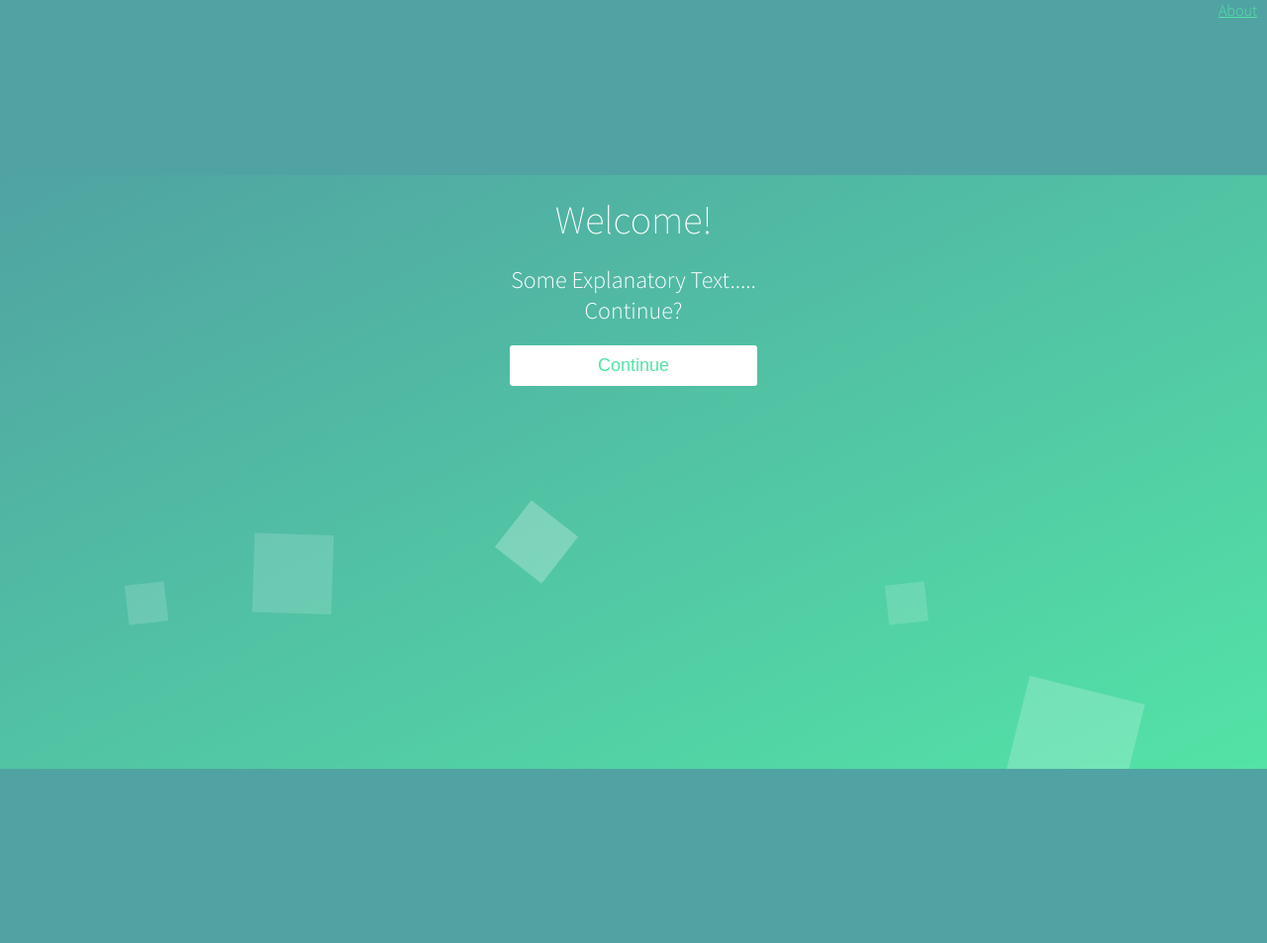
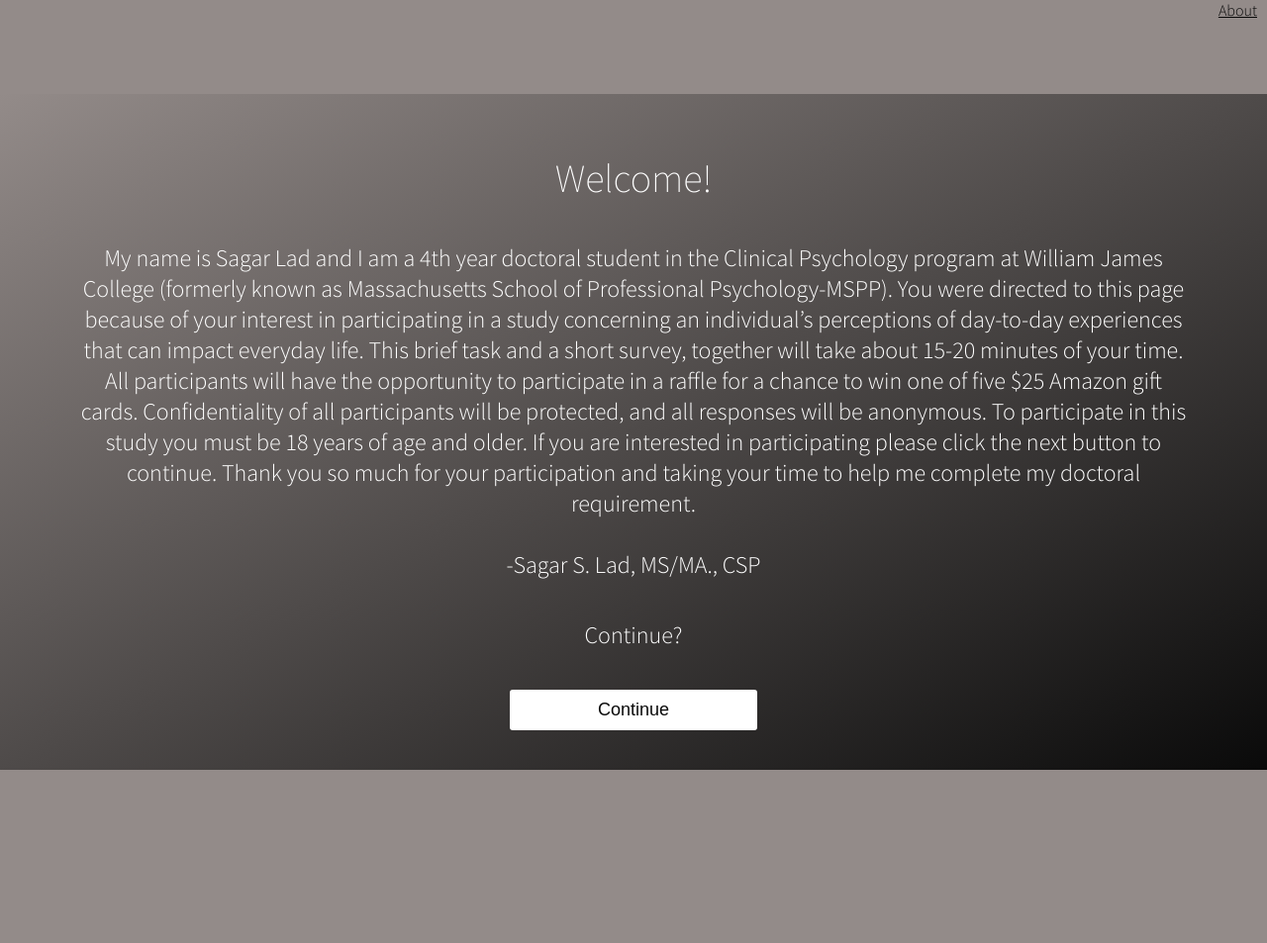
Before and after one commit to sagarpsych/project, a Node server app: page / in a window 1280 px wide. Shown: the whole page at 99% size. Run offline with Node 20, Linux system fonts and the light colour scheme; some libraries are stand-ins or nearby versions.

Commit message:
Fixing changes from Sagar
Change color scheme
Update all forms
Rework survey to radio buttons

```diff
--- a/public/css/style.css
+++ b/public/css/style.css
@@ -9,7 +9,7 @@ body {
   font-family: 'Source Sans Pro', sans-serif;
   color: white;
   font-weight: 300;
-  background: #50a3a2;
+  background: #938B89;
 }
 body ::-webkit-input-placeholder {
   /* WebKit browsers */
@@ -45,15 +45,8 @@ div {
   display: block;
 }
 a {
-  color: #53e3a6;
+  color: #0A0A0A;
   padding: 0px 10px;
-}
-.navigation {
-  width: 100%;
-  height: 60px;
-  position: absolute;
-  bottom: 10px;
-  left:0px;
 }
 .navbutton {
   background-color: Transparent;
@@ -71,15 +64,13 @@ a {
   background-color: Transparent;
 }
 .wrapper {
-  background: #50a3a2;
-  background: -webkit-linear-gradient(top left, #50a3a2 0%, #53e3a6 100%);
-  background: linear-gradient(to bottom right, #50a3a2 0%, #53e3a6 100%);
+  background: #938B89;
+  background: -webkit-linear-gradient(top left, #938B89 0%, #0A0A0A 100%);
+  background: linear-gradient(to bottom right, #938B89 0%, #0A0A0A 100%);
   position: absolute;
-  top: 50%;
+  top: 10%;
   left: 0;
   width: 100%;
-  height: 600px;
-  margin-top: -300px;
   overflow: hidden;
 }
 .wrapper.form-success .container h1 {
@@ -90,7 +81,6 @@ a {
   max-width: 1200px;
   margin: 0 auto;
   padding: 20px 0;
-  height: 600px;
   text-align: center;
   display: table;
   width: 100%;
@@ -104,6 +94,12 @@ a {
   -webkit-transition-timing-function: ease-in-put;
           transition-timing-function: ease-in-put;
   font-weight: 200;
+}
+h1 {
+  margin:40px;
+}
+h2 {
+  margin:40px;
 }
 form {
   padding: 20px 0;
@@ -170,7 +169,7 @@ button, .rectangle {
   background-color: white;
   border: 0;
   padding: 10px 15px;
-  color: #53e3a6;
+  color: #0A0A0A;
   border-radius: 3px;
   width: 250px;
   cursor: pointer;
@@ -186,96 +185,6 @@ button:disabled{
 }
 .shaded{
   background-color: #dfe6ec;
-}
-.bg-bubbles {
-  position: static;
-  top: 0;
-  left: 0;
-  width: 100%;
-  height: 100%;
-  z-index: 1;
-}
-.bg-bubbles li {
-  position: absolute;
-  list-style: none;
-  display: block;
-  width: 40px;
-  height: 40px;
-  background-color: rgba(255, 255, 255, 0.15);
-  bottom: -160px;
-  -webkit-animation: square 25s infinite;
-  animation: square 25s infinite;
-  -webkit-transition-timing-function: linear;
-  transition-timing-function: linear;
-}
-.bg-bubbles li:nth-child(1) {
-  left: 10%;
-}
-.bg-bubbles li:nth-child(2) {
-  left: 20%;
-  width: 80px;
-  height: 80px;
-  -webkit-animation-delay: 2s;
-          animation-delay: 2s;
-  -webkit-animation-duration: 17s;
-          animation-duration: 17s;
-}
-.bg-bubbles li:nth-child(3) {
-  left: 25%;
-  -webkit-animation-delay: 4s;
-          animation-delay: 4s;
-}
-.bg-bubbles li:nth-child(4) {
-  left: 40%;
-  width: 60px;
-  height: 60px;
-  -webkit-animation-duration: 22s;
-          animation-duration: 22s;
-  background-color: rgba(255, 255, 255, 0.25);
-}
-.bg-bubbles li:nth-child(5) {
-  left: 70%;
-}
-.bg-bubbles li:nth-child(6) {
-  left: 80%;
-  width: 120px;
-  height: 120px;
-  -webkit-animation-delay: 3s;
-          animation-delay: 3s;
-  background-color: rgba(255, 255, 255, 0.2);
-}
-.bg-bubbles li:nth-child(7) {
-  left: 32%;
-  width: 160px;
-  height: 160px;
-  -webkit-animation-delay: 7s;
-          animation-delay: 7s;
-}
-.bg-bubbles li:nth-child(8) {
-  left: 55%;
-  width: 20px;
-  height: 20px;
-  -webkit-animation-delay: 15s;
-          animation-delay: 15s;
-  -webkit-animation-duration: 40s;
-          animation-duration: 40s;
-}
-.bg-bubbles li:nth-child(9) {
-  left: 25%;
-  width: 10px;
-  height: 10px;
-  -webkit-animation-delay: 2s;
-          animation-delay: 2s;
-  -webkit-animation-duration: 40s;
-          animation-duration: 40s;
-  background-color: rgba(255, 255, 255, 0.3);
-}
-.bg-bubbles li:nth-child(10) {
-  left: 90%;
-  width: 160px;
-  height: 160px;
-  -webkit-animation-delay: 11s;
-          animation-delay: 11s;
 }
 @-webkit-keyframes square {
   0% {
--- a/public/index.html
+++ b/public/index.html
@@ -15,18 +15,15 @@
 		<!-- Welcome screen after login -->
 		<div style="display: block;" id="info" class>
 			<h1 id="item-h1">Welcome!</h1>
-			<br>
-			<h2> Some Explanatory Text.....</h2>
-			<h2> Continue? </h2> <br>
+			<h2>My name is Sagar Lad and I am a 4th year doctoral student in the Clinical Psychology program at William James College (formerly known as Massachusetts School of Professional Psychology-MSPP). You were directed to this page because of your interest in participating in a study concerning an individual’s perceptions of day-to-day experiences that can impact everyday life. This brief task and a short survey, together will take about 15-20 minutes of your time. All participants will have the opportunity to participate in a raffle for a chance to win one of five $25 Amazon gift cards. Confidentiality of all participants will be protected, and all responses will be anonymous. To participate in this study you must be 18 years of age and older. If you are interested in participating please click the next button to continue. Thank you so much for your participation and taking your time to help me complete my doctoral requirement.<br><br>-Sagar S. Lad, MS/MA., CSP</h2>
+			<h2> Continue? </h2>
 			<button type="submit" id="cont-button">Continue</button>
 		</div>
 
 		<!-- Consent-->
 		<div style="display: none;" id="consent" class>
 			<h1>Statement of Consent</h1>
-			<br>
-			<br>
-			<div style="display:block; overflow-y:scroll; height:250px; padding: 20px;color:black; background-color:white">
+			<div style="display:block; overflow-y:scroll; height:450px; margin: 20px; padding: 20px;color:black; background-color:white">
 				<br>
 				<hr>
 				<p align="left">
@@ -73,7 +70,7 @@
 			</div>
 			<br>
 			<br>
-			<h2>
+			<h2 style="margin:20px">
 			By selecting “I agree” below you are indicating that you are at least 18 years of age; you have read this consent form or have had it read to you; your questions have been answered to your satisfaction and you voluntarily agree to participate in this research study. Please print a copy of this page for your records.
 		</h2>
 		<br>
@@ -86,31 +83,36 @@
 		<!-- Information input -->
 		<div style="display: none;" id="userInput" class>
 			<h1 id="item-h1">First, tell us about yourself</h1>
-			<br>
-			<h2> We need some information about you</h2>
-			<form class="form" action="javascript:void(0);" style="top:20px">
-				<table style="display:initial">
+			<form class="form" action="javascript:void(0);" style="width:60%; margin: 0 auto;">
+				<table style="display:initial;" cellpadding="10" cellspacing="10">
 					<tr>
 						<td><label for="age">Age</label></td>
-						<td><input id="age" style="float: right;" type="number" min = "0" max = "120" step="1" required></td>
+						<td>
+							<select id="age" required>
+								<option value=""html>Not Selected</option>
+							</select>
+						</td>
 					</tr>
 					<tr>
 						<td><label for="yearEdu">Years of Education</label></td>
-						<td><input id="yearEdu" style="float: right;" type="number" min = "0" max = "50" step="1" required></td>
+						<td>
+							<select id="yearEdu" required>
+								<option value="">Not Selected</option>
+							</select>
+						</td>
 					</tr>
 					<tr>
 						<td><label for="edu">Highest Education</label></td>
 						<td>
 							<select id="edu" required>
-								<option>Not Selected</option>
-								<option>Preschool</option>
+								<option value="">Not Selected</option>
 								<option>Elementary</option>
 								<option>Middle School</option>
 								<option>High School</option>
 								<option>Associates</option>
 								<option>Bachelors</option>
 								<option>Masters</option>
-								<option>Doctoral</option>
+								<option>Doctoral (i.e., MD, JD, PsyD, PhD etc.)</option>
 							</select>
 						</td>
 					</tr>
@@ -118,7 +120,7 @@
 						<td><label for="race">Race</label></td>
 						<td>
 							<select id="race" required>
-								<option>Not Selected</option>
+								<option value="">Not Selected</option>
 								<option>Caucasion</option>
 								<option>Black/African American</option>
 								<option>Native American</option>
@@ -132,7 +134,7 @@
 						<td><label for="gen">Gender</label></td>
 						<td>
 							<select id="gender" required>
-								<option>Not Selected</option>
+								<option value="">Not Selected</option>
 								<option>Female</option>
 								<option>Male</option>
 								<option>Transgender</option>
@@ -141,20 +143,21 @@
 						</td>
 					</tr>
 					<tr>
-						<td><label for="diagnosis">Are you currently diagnosed for any mental health issues (e.g., schizophrenia, major depression, bipolar disorder, dementia)?</label></td>
+						<td><label for="diagnosis" style="width:100px">Have you been formally diagnosed with any mental health issues?</label></td>
 						<td>
-							<input type="radio" id="diagnosis" value="yes" required><p>Yes</p>
-							<input type="radio" id="diagnosis" value="no"><p>No</p>
+							<input type="radio" name="diagnosis" value="yes" required><p>Yes</p>
+							<input type="radio" name="diagnosis" value="no"><p>No</p>
 						</td>
 					</tr>
 					<tr>
 						<td><label for="medicine">Are you currently prescribed any medication for mental or physical health? </label></td>
 						<td>
-							<input type="radio" id="medicine" value="yes" required><p>Yes</p>
-							<input type="radio" id="medicine" value="no"><p>No</p>
+							<input type="radio" name="medicine" value="yes" required><p>Yes</p>
+							<input type="radio" name="medicine" value="no"><p>No</p>
 						</td>
 					</tr>
 				</table>
+				<br><br>
 				<button id="start-button">Continue</button>
 			</form>
 		</div>
@@ -168,23 +171,26 @@
 
 		<!-- Task Circle-->
 		<div style="display: none;" id="reference">
-			<h1 id="refInfo">For the first part of the task, you will be asked to concentrate on a image (circle) which will appear on the screen. This will be the standard duration that you will use for the rest of the task. You will be shown this circle twice.</h1>
+			<h1 id="refInfo">For the first part of the task, you will be asked to concentrate on an image (circle) that will appear on the screen. The image will be visible for a standard duration that will be used for the rest of the tasks. You will be shown this reference circle twice.</h1>
 			<br>
-			<button id="refStart" type="submit">Start</button>
+			<button id="refStart" type="submit">Show Reference Image</button>
 			<svg id="circleRef" style="display:none" height="300" width="100%">
-				<circle cx="50%" cy="50%" r="100" stroke="white" fill="aquamarine" />
+				<circle cx="50%" cy="50%" r="100" stroke="white" fill="white" />
 			</svg>
-			<button style ="display:none;" id="refRepeat" type="submit">Replay Reference</button>
-			<h1 id="preTask" style ="display:none;">For this next part you will be shown random circles with varying or similar lengths of time. After you see the image disappear, you will directed to another screen will asked to respond “YES” if the stimulus is equal to the standard duration or “NO” if the stimulus is not equal to the standard duration.</h1>
+			<button style ="display:none;" id="refRepeat" type="submit">Replay Reference Image</button>
+			<h1 id="preTask" style ="display:none;">For this next part, you will be shown the same image of a circle but for varying or similar lengths of time. After you see the image disappear, you will be asked if the image was shown for the standard duration established during the reference.  Please respond “YES” if the stimulus was equal to the standard duration or “NO” if the stimulus was not equal to the standard duration.</h1>
 			<br>
 			<button style ="display:none;" id="refDone" type="submit">Continue</button>
 		</div>
 		<!-- Task Circle-->
 		<div style="display: none;" id="task">
 			<br>
-			<button style="display:none;" id="taskStart" type="submit">Start</button>
+			<div style="display:none;" id="taskStart" class="circleForm">
+				<h2>Press the button when you are ready to move on</h2>
+				<button id="taskStartButton" type="submit">Start</button>
+			</div>
 			<svg id="circleTask" style="display:none" height="300" width="100%">
-				<circle cx="50%" cy="50%" r="100" stroke="white" fill="aquamarine" />
+				<circle cx="50%" cy="50%" r="100" stroke="white" fill="white" />
 			</svg>
 			<div style ="display:none;" id="circleForm" class="circleForm">
 				<h2 for="circleTime">Was the stimulus is equal to the standard duration?</h2>
@@ -196,51 +202,112 @@
 		<!-- Post questionaire  -->
 		<div style="display: none;" id="postQuest" class>
 			<h2 id="item-h1">You have completed the cognitive task. You will now be directed to answer some general questions.</h2>
-			<br>
-			<p> Instructions: For each of the statements, indicate what YOU think as spontaneously and honestly as possible. <br>Responses are given on a five-point scale: 1=Totally Agree, 2= Agree, 3=Do not know, 4=Disagree, and 5= Totally Disagree.</p>
-			<form class="form" action="javascript:void(0);" style="top:20px">
-				<table style="display:initial">
+			<p> Instructions: For each of the statements, indicate what YOU think as spontaneously and honestly as possible.</p>
+			<form class="form" action="javascript:void(0);">
+				<table style="display:initial" cellpadding="10" cellspacing="10" >
+					<tr>
+						<td></td>
+						<td width=6%>Totally Agree</td>
+						<td width=6%>Agree</td>
+						<td width=6%>Do Not Know</td>
+						<td width=6%>Disagree</td>
+						<td width=6%>Totally Disagree</td>
+					</tr>
 					<tr>
 						<td><label for="s1">Being able to organize my activities in time is important for me</label></td>
-						<td><input required id="s1" style="float: right;" type="number" min = "0" max = "5" step="1"></td>
-
+						<td><input type="radio" name="s1" value="1" required></td>
+.						<td><input type="radio" name="s1" value="2"></td>
+						<td><input type="radio" name="s1" value="3"></td>
+						<td><input type="radio" name="s1" value="4"></td>
+						<td><input type="radio" name="s1" value="5"></td>
+					</tr>
+					<tr>
 						<td><label for="s2">The more I focus attention on time, the quicker time passes.</label></td>
-						<td><input required id="s2" style="float: right;" type="number" min = "0" max = "5" step="1"></td>
+						<td><input type="radio" name="s2" value="1" required></td>
+.						<td><input type="radio" name="s2" value="2"</td>
+						<td><input type="radio" name="s2" value="3"></td>
+						<td><input type="radio" name="s2" value="4"></td>
+						<td><input type="radio" name="s2" value="5"></td>
 					</tr>
 					<tr>
 						<td><label for="s3">The more that I am fascinated by what I am doing, the more slowly time passes.</label></td>
-						<td><input required id="s3" style="float: right;" type="number" min = "0" max = "5" step="1"></td>
-
+						<td><input type="radio" name="s3" value="1" required></td>
+						<td><input type="radio" name="s3" value="2"></td>
+						<td><input type="radio" name="s3" value="3"></td>
+						<td><input type="radio" name="s3" value="4"></td>
+						<td><input type="radio" name="s3" value="5"></td>
+					</tr>
+					<tr>
 						<td><label for="s4">When I am bored, I feel time passes more slowly.</label></td>
-						<td><input required id="s4" style="float: right;" type="number" min = "0" max = "5" step="1"></td>
+						<td><input type="radio" name="s4" value="1" required></td>
+.						<td><input type="radio" name="s4" value="2"></td>
+						<td><input type="radio" name="s4" value="3"></td>
+						<td><input type="radio" name="s4" value="4"></td>
+						<td><input type="radio" name="s4" value="5"></td>
 					</tr>
 					<tr>
 						<td><label for="s5">When I am waiting, I feel time pass slowly.</label></td>
-						<td><input required id="s5" style="float: right;" type="number" min = "0" max = "5" step="1"></td>
-
+						<td><input type="radio" name="s5" value="1" required></td>
+.						<td><input type="radio" name="s5" value="2"></td>
+						<td><input type="radio" name="s5" value="3"></td>
+						<td><input type="radio" name="s5" value="4"></td>
+						<td><input type="radio" name="s5" value="5"></td>
+					</tr>
+					<tr>
 						<td><label for="s6">When I am happy, I feel time passes more quickly.</label></td>
-						<td><input required id="s6" style="float: right;" type="number" min = "0" max = "5" step="1"></td>
+						<td><input type="radio" name="s6" value="1" required></td>
+.						<td><input type="radio" name="s6" value="2"></td>
+						<td><input type="radio" name="s6" value="3"></td>
+						<td><input type="radio" name="s6" value="4"></td>
+						<td><input type="radio" name="s6" value="5"></td>
 					</tr>
 					<tr>
 						<td><label for="s7">When I am sad, I feel that I have slowed down.</label></td>
-						<td><input required id="s7" style="float: right;" type="number" min = "0" max = "5" step="1"></td>
-
+						<td><input type="radio" name="s7" value="1" required></td>
+.						<td><input type="radio" name="s7" value="2"></td>
+						<td><input type="radio" name="s7" value="3"></td>
+						<td><input type="radio" name="s7" value="4"></td>
+						<td><input type="radio" name="s7" value="5"></td>
+					</tr>
+					<tr>
 						<td><label for="s8">When I am sad, I feel time passes more quickly.</label></td>
-						<td><input required id="s8" style="float: right;" type="number" min = "0" max = "5" step="1"></td>
+						<td><input type="radio" name="s8" value="1" required></td>
+.						<td><input type="radio" name="s8" value="2"></td>
+						<td><input type="radio" name="s8" value="3"></td>
+						<td><input type="radio" name="s8" value="4"></td>
+						<td><input type="radio" name="s8" value="5"></td>
 					</tr>
 					<tr>
 						<td><label for="s9">When I am doing a pleasant activity, I feel time passes more quickly.</label></td>
-						<td><input required id="s9" style="float: right;" type="number" min = "0" max = "5" step="1"></td>
-
+						<td><input type="radio" name="s9" value="1" required></td>
+.						<td><input type="radio" name="s9" value="2"></td>
+						<td><input type="radio" name="s9" value="3"></td>
+						<td><input type="radio" name="s9" value="4"></td>
+						<td><input type="radio" name="s9" value="5"></td>
+					</tr>
+					<tr>
 						<td><label for="s10">In the presence of joyful person, I feel time passes more quickly.</label></td>
-						<td><input required id="s10" style="float: right;" type="number" min = "0" max = "5" step="1"></td>
+						<td><input type="radio" name="s10" value="1" required></td>
+.						<td><input type="radio" name="s10" value="2"></td>
+						<td><input type="radio" name="s10" value="3"></td>
+						<td><input type="radio" name="s10" value="4"></td>
+						<td><input type="radio" name="s10" value="5"></td>
 					</tr>
 					<tr>
 						<td><label for="s11">When I am with children, I feel time passes more slowly.</label></td>
-						<td><input required id="s11" style="float: right;" type="number" min = "0" max = "5" step="1"></td>
-
+						<td><input type="radio" name="s11" value="1" required></td>
+.						<td><input type="radio" name="s11" value="2"></td>
+						<td><input type="radio" name="s11" value="3"></td>
+						<td><input type="radio" name="s11" value="4"></td>
+						<td><input type="radio" name="s11" value="5"></td>
+					</tr>
+					<tr>
 						<td><label for="s12">When I have pain somewhere, I feel time passes more quickly.</label></td>
-						<td><input required id="s12" style="float: right;" type="number" min = "0" max = "5" step="1"></td>
+						<td><input type="radio" name="s12" value="1" required></td>
+.						<td><input type="radio" name="s12" value="2"></td>
+						<td><input type="radio" name="s12" value="3"></td>
+						<td><input type="radio" name="s12" value="4"></td>
+						<td><input type="radio" name="s12" value="5"></td>
 					</tr>
 				</table>
 				<button type="submit" id="end-button">Finish</button>
@@ -257,35 +324,14 @@
 				Newton, MA 02459<br>
 				E-mail: Edward_devose@williamjames.edu or irb@williamjames.edu
 			<h3>
+			<h2>Raffle: If you would like to be entered into a raffle to win one of five $25 Amazon gift cards. Please send an email to sagar_lad@williamjames.edu with the Subject line: "Raffle". The raffle entry will in no way be connected to your individual responses.</h2
 			<br>
 		</div>
 
 		<!-- Bottom div with next/back button -->
 		<br>
-		<div id="navigation" style="display: none;" class="navigation">
-			<div style="display: table; width: 100%">
-				<!--
-				<div style="display: table-row">
-					<div style="display:table-cell; float:right;"><button class="navbutton" type="submit" id="next">Next &#8594</button></div>
-				</div>
-			-->
-				<div id="progress" style="display:block; background-color: #53e3a6; width:0%; height: 15px">
-			</div>
 		</div>
 	</div>
-
-	<ul class="bg-bubbles">
-		<li></li>
-		<li></li>
-		<li></li>
-		<li></li>
-		<li></li>
-		<li></li>
-		<li></li>
-		<li></li>
-		<li></li>
-		<li></li>
-	</ul>
 
 	</div>
     <script src='http://cdnjs.cloudflare.com/ajax/libs/jquery/2.1.3/jquery.min.js'></script>
--- a/public/js/index.js
+++ b/public/js/index.js
@@ -8,10 +8,32 @@ var data = {
 	diagnosis: null
 }
 // Global variables
-var fadeTime = 300; var numTasks = 20;
+var fadeTime = 300; var numTasks = 2;
 var standardDur = 400;
 var completeTasks = [];
 var lastDur = null;
+
+// initialize
+
+var select = document.getElementById("age");
+for(var i=18; i<100; i++){
+	var option = document.createElement("option");
+	option.text = i;
+	option.value = i;
+	select.options.add(option);
+}
+
+select = document.getElementById("yearEdu");
+for(var i=0; i<16; i++){
+	var option = document.createElement("option");
+	option.text = i;
+	option.value = i;
+	select.options.add(option);
+}
+var option = document.createElement("option");
+option.text = "17+";
+option.value = "17+";
+select.options.add(option);
 
 function sendResults(){
 	console.log(data)
@@ -52,12 +74,13 @@ function resetTask(answer){
 		data[lastDur+"_1"] = result;
 	}
 	if(completeTasks.length ===1){
-		$("#taskStart").html("Next");
+		$("#taskStartButton").html("Next");
 	}
 	$("#circleForm").fadeOut(fadeTime, function(){
 		$('#taskStart').fadeIn(fadeTime);
 	});
 }
+
 function nextTask(){
 	if(completeTasks.length < numTasks){
 		lastDur =  Math.floor(Math.random() * numTasks) +1;
@@ -92,7 +115,7 @@ function nextTask(){
 }
 
 function consent(answer){
-	console.log("anser")
+	console.log("answer")
 	if(answer === 'agree'){
 		$('#consent').fadeOut(fadeTime, function(){
 	 		$('#userInput').fadeIn(fadeTime);
@@ -119,8 +142,9 @@ $("#start-button").click(function(event){
  	data.education = $('#edu').val();
  	data.race = $('#race').val();
  	data.gender = $('#gender').val();
- 	data.diagnosis = $('#diagnosis').val();
- 	data.medicine = $('#medicine').val();
+ 	data.diagnosis = $('input[name=diagnosis]:checked').val();
+ 	data.medicine = $('input[name=medicine]:checked').val();
+ 	console.log(JSON.stringify(data))
 	if(!data.age || !data.yearsEdu || ! data.education | !data.race| !data.gender | !data.diagnosis | !data.medicine){
 		 return;
 	}
@@ -174,8 +198,8 @@ $("#taskStart").click(function(event){
 
 $("#end-button").click(function(event){
 	for(var i=1; i<13; i++){
-		data["s"+i] = $('#s' +i).val();
-		if(!$('#s' +i).val()){
+		data["s"+i] = $('input[name=s'+i+']:checked').val();
+		if(!data["s"+i]){
 			return;
 		}
 	}
```
Also changed, not shown: other parts of public/css/style.css (+4 -27 lines).
